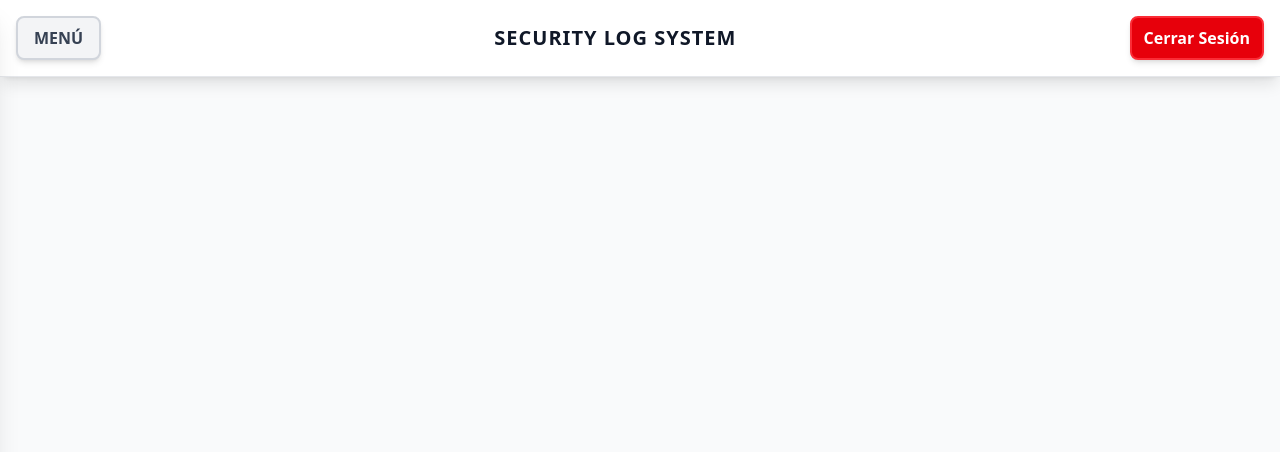
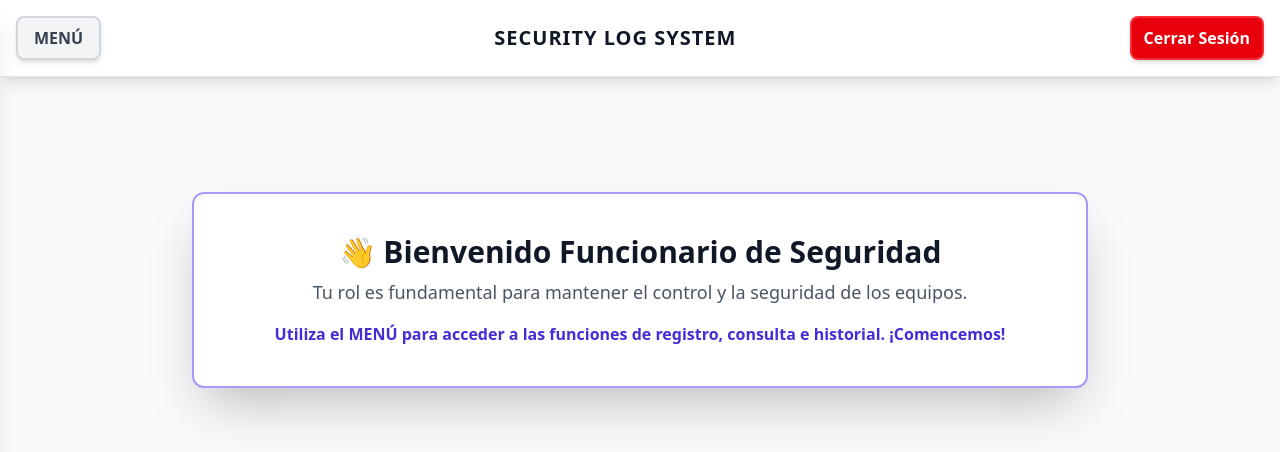
Before and after one commit to Mauricio4-alt/Security-log-system, a React (Vite) app in the folder DEVELOP/FRONTEND/security-log-system/: page /security in a window 1280 px wide. Shown: the top 452 px of the page. Built offline with nearby package versions, Linux system fonts and the light colour scheme.

Commit message:
feat: agregando mensaje de bienvenida de funcionario de seguridad

```diff
--- a/DEVELOP/FRONTEND/security-log-system/src/main.jsx
+++ b/DEVELOP/FRONTEND/security-log-system/src/main.jsx
@@ -5,6 +5,7 @@ import { BrowserRouter, Routes, Route } from "react-router";
 import './assets/styles/index.css'
 
 import MyAppNav from "./nav";
+import WelcomeMessage from "./welcomeMessageCelador";
 import Login from "./login";
 import Registrar from "./registroIngreso";       // <-- IMPORTANTE
 import './assets/styles/index.css';
@@ -18,6 +19,7 @@ ReactDOM.createRoot(root).render(
       <Route path="/" element={<Login />} />
 
       <Route path="/security" element={<MyAppNav />} >
+        <Route index element={<WelcomeMessage />} />
         <Route path="registro-ingreso" element={<Registrar />} />
       </Route>
 
--- a/DEVELOP/FRONTEND/security-log-system/src/nav.jsx
+++ b/DEVELOP/FRONTEND/security-log-system/src/nav.jsx
@@ -44,6 +44,7 @@ const MenuItem = ({ icon: Icon, title, to, onClick }) => (
     </div>
   </Link>
 );
+
 
 export default function MyAppNav() {
 
@@ -148,6 +149,12 @@ export default function MyAppNav() {
           ))}
         </div>
       </nav>
+      <main className="p-40 max-w-7xl mx-auto">
+        {/* Contenedor para el contenido principal con margen superior */}
+        <div className="mt-8">
+            <Outlet />
+        </div>
+      </main>
     </div>
   )
 }
--- /dev/null
+++ b/DEVELOP/FRONTEND/security-log-system/src/welcomeMessageCelador.jsx
@@ -0,0 +1,24 @@
+import React from 'react';
+import './assets/styles/index.css'
+
+export default function WelcomeMessage() {
+    return (
+        <div className="p-6 md:p-10 max-w-4xl mx-auto bg-white rounded-xl shadow-2xl border-2 border-indigo-600/50">
+            {/* Se elimina la etiqueta del icono y se ajusta el contenedor principal */}
+            <div className='text-center'>
+
+                <h2 className="text-3xl font-extrabold text-gray-900 mb-2">
+                    👋 Bienvenido Funcionario de Seguridad
+                </h2>
+
+                <p className="text-lg text-gray-600">
+                    Tu rol es fundamental para mantener el control y la seguridad de los equipos.
+                </p>
+
+                <p className="text-base font-semibold text-indigo-700 mt-4">
+                    Utiliza el <strong>MENÚ</strong> para acceder a las funciones de registro, consulta e historial. ¡Comencemos!
+                </p>
+            </div>
+        </div>
+    );
+}
```
